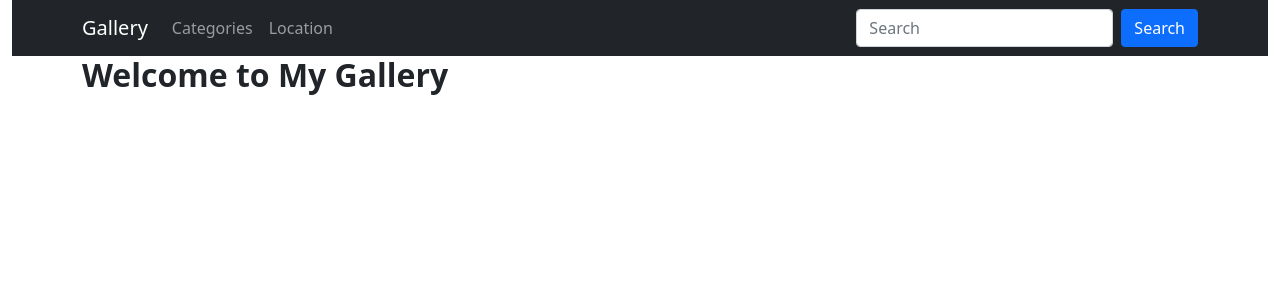
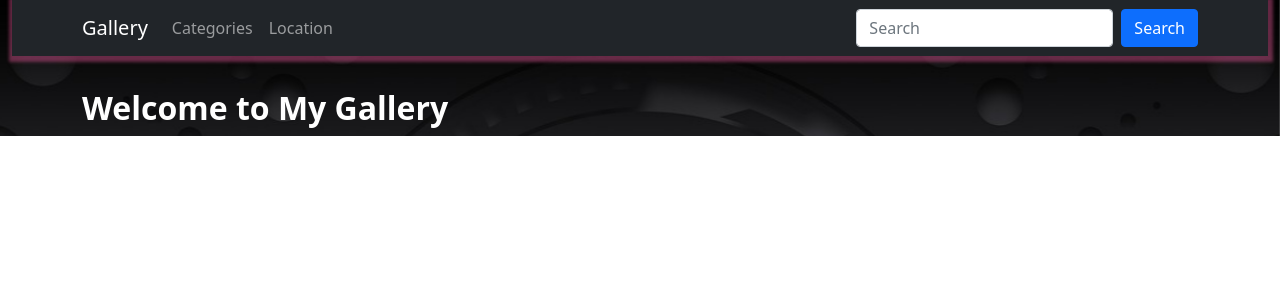
Before and after one commit to antonymburia/my-Gallery, a Django app: page / in a window 1280 px wide. Shown: the top 300 px of the page. Run offline with Django 3.2, Linux system fonts and the light colour scheme; data that the repository does not hold is empty; some libraries are stand-ins or nearby versions.

Commit message:
style images page

```diff
--- a/mygallery/templates/images.html
+++ b/mygallery/templates/images.html
@@ -3,17 +3,16 @@
 {{block.super}}
 <div class="container-fluid">
     <div class="container">
-        <h2><b>Welcome to My Gallery</b></h2>
+        <div class="section-1">
+            <h2 class="home"><b>Welcome to My Gallery</b></h2>
         <div class="row">
-        {%for pic in pictures %}
+            {%for pic in pictures %}
 
             <div class="col-md-3">
                 <div class="card">
-                    <div class="card-header">
-
-                    </div>
                     <div class="card-body">
-                        <img class=" img-responsive image2" width="100%" height="200px" src="{{pic.image.url}}" alt="image">
+                        <img class=" img-responsive image2" width="100%" height="200px" src="{{pic.image.url}}"
+                            alt="image">
                     </div>
                     <div class="card-footer">
                         {{pic.name}}
@@ -22,8 +21,25 @@
                 </div>
             </div>
 
-        {%endfor%}
-    </div>
+            {%endfor%}
+        </div>
+        </div>
     </div>
 </div>
+<style>
+    .container-fluid {
+        background-image: url('media/images/technology-4559283_1920.jpg');
+        background-size: cover;
+        background-attachment: fixed;
+        background-position: top center;
+    }
+    .card{
+        margin-top: 4%;
+        box-shadow:rgb(31,92,196,0.4) 1px 2px 3px 4px;
+    }
+    .home{
+        color: #fff;
+        padding-top: 3%;
+    }
+</style>
 {%endblock%}
--- a/mygallery/templates/navbar.html
+++ b/mygallery/templates/navbar.html
@@ -29,3 +29,10 @@
   </nav>
  </div>
 </div>
+<style>
+  nav{
+    box-shadow:rgb(246,94,162,0.4) 1px 2px 3px 4px;
+
+  }
+
+</style>
--- a/mygallery/templates/single_image.html
+++ b/mygallery/templates/single_image.html
@@ -14,7 +14,7 @@
      <h4 class="card-title">Description :</h4><p class="card-text ">{{image.description}}</p>
      <h4 class="card-title">Category: {{image.category}}</h4>
      <h4 class="card-title">Author: {{image.author}}</h4>
-     <h4 class="card-footer">LOCATION :{{image.location}}</h4>
+     <h4 class="card-footer">Location :{{image.location}}</h4>
     </div>
    </div>
   </div>
```
Also changed, not shown: media/images/cubes-2492010_1920.jpg (added), media/images/technology-4559283_1920.jpg (added).
